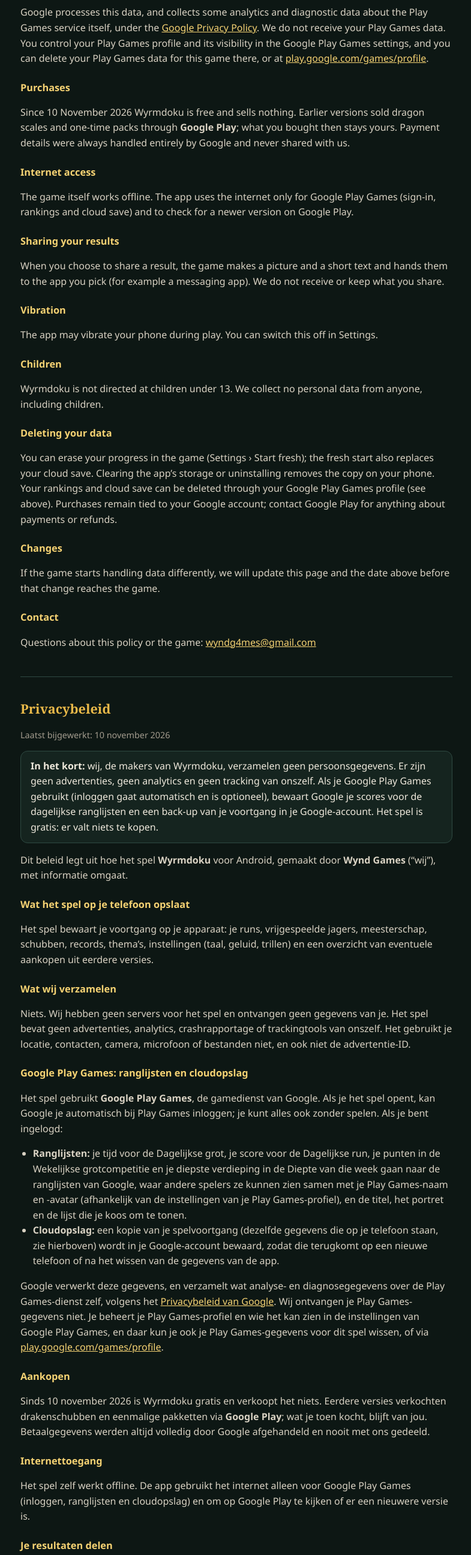
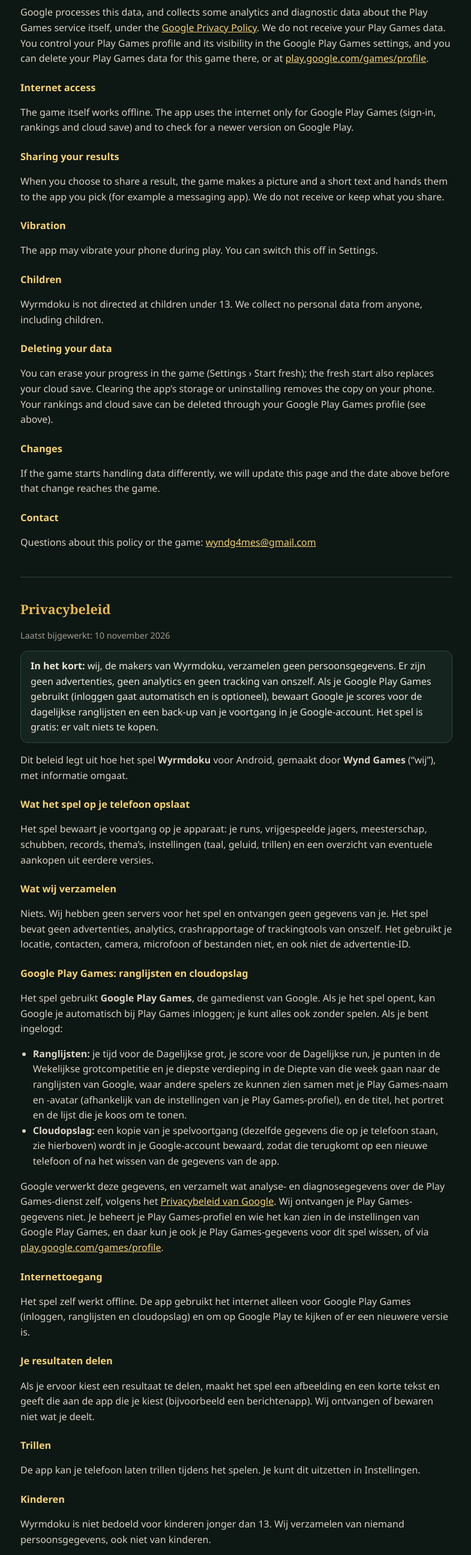
Before and after one commit to jordy94w/jordy94w.wyrmdoku.io, a plain HTML site: page index.html in a window 1280 px wide. Shown: the part 1020-3613 px from the top of the page at 60% size, without its empty margins (246-1031 px from the left). Drawn offline with Linux system fonts and the light colour scheme.

Commit message:
Add files via upload

```diff
--- a/index.html
+++ b/index.html
@@ -73,11 +73,6 @@
       settings, and you can delete your Play Games data for this game there, or at
       <a href="https://play.google.com/games/profile" rel="noopener">play.google.com/games/profile</a>.</p>
 
-    <h3>Purchases</h3>
-    <p>Since 10 November 2026 Wyrmdoku is free and sells nothing. Earlier versions sold dragon scales and one-time packs
-      through <strong>Google Play</strong>; what you bought then stays yours. Payment details were always handled entirely
-      by Google and never shared with us.</p>
-
     <h3>Internet access</h3>
     <p>The game itself works offline. The app uses the internet only for Google Play Games (sign-in, rankings and cloud
       save) and to check for a newer version on Google Play.</p>
@@ -95,8 +90,7 @@
     <h3>Deleting your data</h3>
     <p>You can erase your progress in the game (Settings › Start fresh); the fresh start also replaces your cloud save.
       Clearing the app’s storage or uninstalling removes the copy on your phone. Your rankings and cloud save can be
-      deleted through your Google Play Games profile (see above). Purchases remain tied to your Google account; contact
-      Google Play for anything about payments or refunds.</p>
+      deleted through your Google Play Games profile (see above).</p>
 
     <h3>Changes</h3>
     <p>If the game starts handling data differently, we will update this page and the date above before that change
@@ -150,11 +144,6 @@
       Google Play Games, en daar kun je ook je Play Games-gegevens voor dit spel wissen, of via
       <a href="https://play.google.com/games/profile" rel="noopener">play.google.com/games/profile</a>.</p>
 
-    <h3>Aankopen</h3>
-    <p>Sinds 10 november 2026 is Wyrmdoku gratis en verkoopt het niets. Eerdere versies verkochten drakenschubben en
-      eenmalige pakketten via <strong>Google Play</strong>; wat je toen kocht, blijft van jou. Betaalgegevens werden altijd
-      volledig door Google afgehandeld en nooit met ons gedeeld.</p>
-
     <h3>Internettoegang</h3>
     <p>Het spel zelf werkt offline. De app gebruikt het internet alleen voor Google Play Games (inloggen, ranglijsten en
       cloudopslag) en om op Google Play te kijken of er een nieuwere versie is.</p>
@@ -173,8 +162,7 @@
     <h3>Je gegevens wissen</h3>
     <p>Je kunt je voortgang in het spel wissen (Instellingen › Opnieuw beginnen); die nieuwe start vervangt ook je
       cloudopslag. Door de opslag van de app te wissen of het spel te verwijderen, verdwijnt de kopie op je telefoon.
-      Je ranglijstscores en cloudopslag kun je wissen via je Google Play Games-profiel (zie hierboven). Gedane aankopen
-      blijven aan je Google-account gekoppeld; neem voor betalingen of terugbetalingen contact op met Google Play.</p>
+      Je ranglijstscores en cloudopslag kun je wissen via je Google Play Games-profiel (zie hierboven).</p>
 
     <h3>Wijzigingen</h3>
     <p>Als het spel anders met gegevens gaat omgaan, werken we deze pagina en de datum hierboven bij voordat die
```
